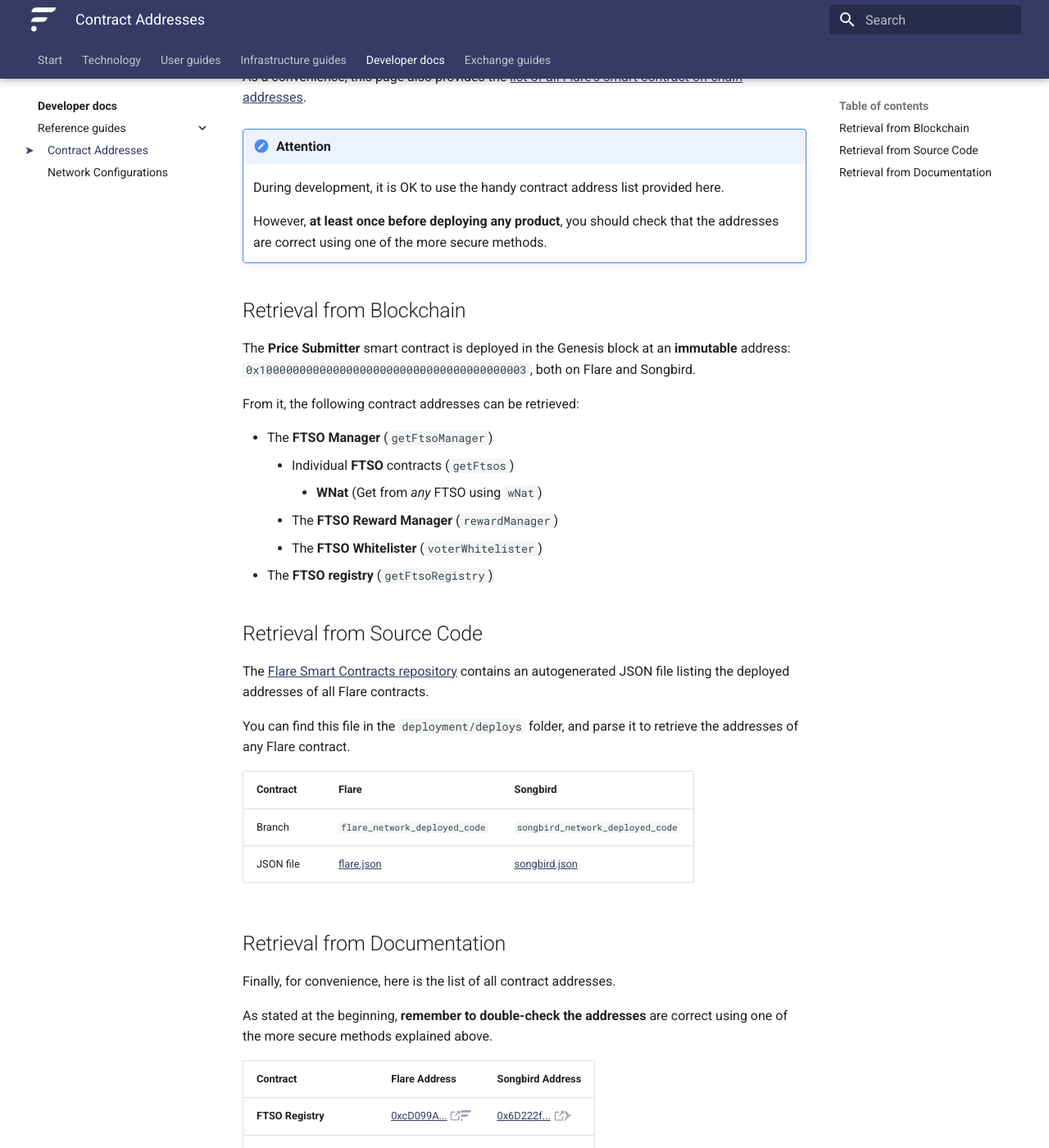
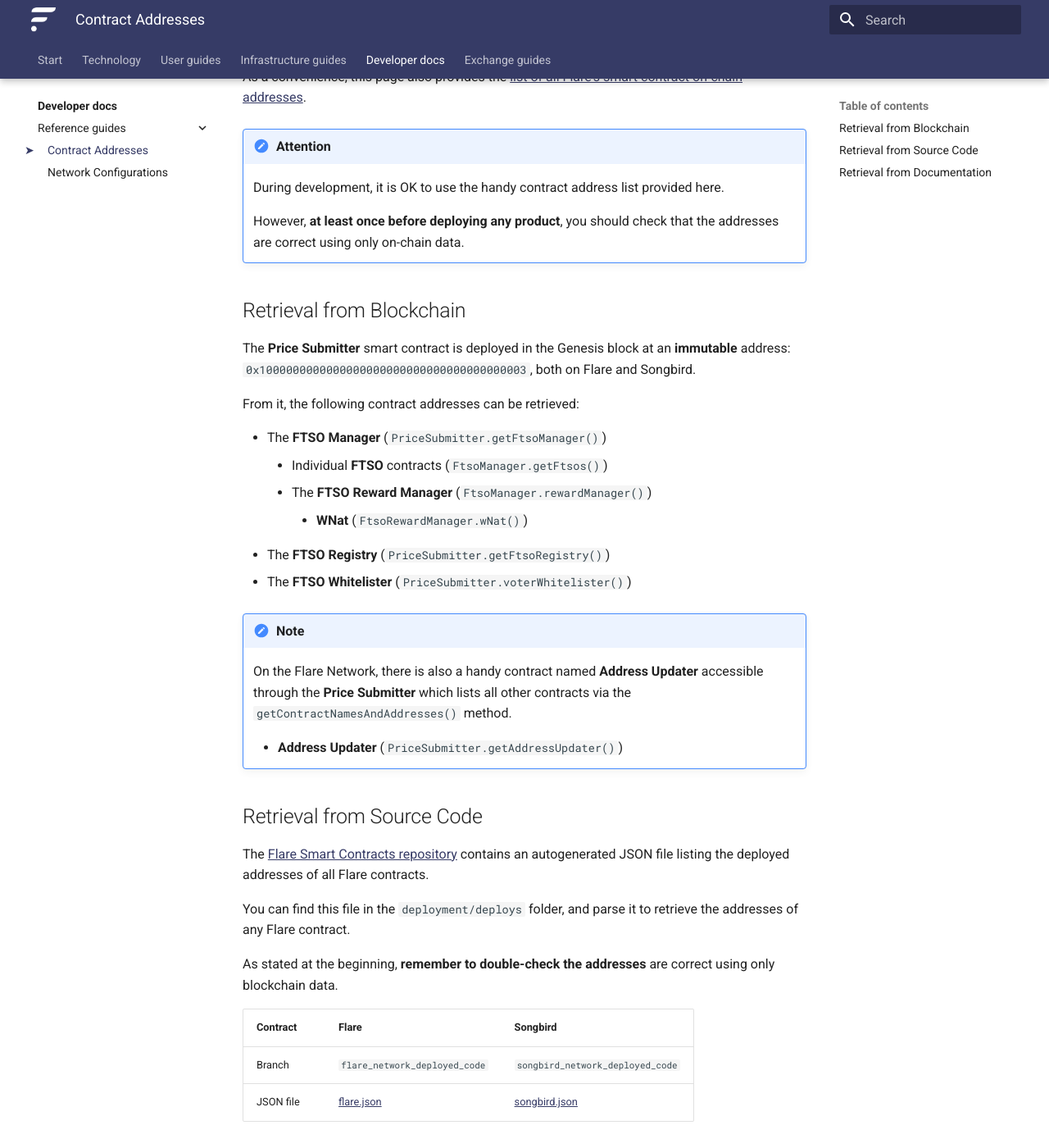
Before and after one commit to flare-foundation/docs, an MkDocs documentation site: the page built from docs/dev/reference/contracts.md, in a window 1280 px wide and 1400 px high, scrolled down 230 px. Shown: the whole window at 82% size. Built offline with MkDocs 1.6.1 and Material for MkDocs 9.7.7, drawn with Linux system fonts in a browser that asks for light colours; comment, search, counter and statistics services are not loaded; some of the changed text lies outside the part shown.

Commit message:
Reviewer feedback

```diff
--- a/docs/dev/reference/contracts.md
+++ b/docs/dev/reference/contracts.md
@@ -10,7 +10,7 @@
 
     During development, it is OK to use the handy contract address list provided here.
 
-    However, **at least once before deploying any product**, you should check that the addresses are correct using one of the more secure methods.
+    However, **at least once before deploying any product**, you should check that the addresses are correct using only on-chain data.
 
 ## Retrieval from Blockchain
 
@@ -18,18 +18,26 @@
 
 From it, the following contract addresses can be retrieved:
 
-- The **FTSO Manager** (`getFtsoManager`)
-    - Individual **FTSO** contracts (`getFtsos`)
-        - **WNat** (Get from _any_ FTSO using `wNat`)
-    - The **FTSO Reward Manager** (`rewardManager`)
-    - The **FTSO Whitelister** (`voterWhitelister`)
-- The **FTSO registry** (`getFtsoRegistry`)
+- The **FTSO Manager** (`PriceSubmitter.getFtsoManager()`)
+    - Individual **FTSO** contracts (`FtsoManager.getFtsos()`)
+    - The **FTSO Reward Manager** (`FtsoManager.rewardManager()`)
+        - **WNat** (`FtsoRewardManager.wNat()`)
+- The **FTSO Registry** (`PriceSubmitter.getFtsoRegistry()`)
+- The **FTSO Whitelister** (`PriceSubmitter.voterWhitelister()`)
+
+!!! note
+
+    On the Flare Network, there is also a handy contract named **Address Updater** accessible through the **Price Submitter** which lists all other contracts via the `getContractNamesAndAddresses()` method.
+
+    - **Address Updater** (`PriceSubmitter.getAddressUpdater()`)
 
 ## Retrieval from Source Code
 
 The [Flare Smart Contracts repository](https://gitlab.com/flarenetwork/flare-smart-contracts){target=_blank} contains an autogenerated JSON file listing the deployed addresses of all Flare contracts.
 
 You can find this file in the `deployment/deploys` folder, and parse it to retrieve the addresses of any Flare contract.
+
+As stated at the beginning, **remember to double-check the addresses** are correct using only blockchain data.
 
 | Contract  | Flare                               | Songbird                               |
 | --------- | ----------------------------------- | -------------------------------------- |
@@ -43,7 +51,7 @@
 
 Finally, for convenience, here is the list of all contract addresses.
 
-As stated at the beginning, **remember to double-check the addresses** are correct using one of the more secure methods explained above.
+As stated at the beginning, **remember to double-check the addresses** are correct using only blockchain data.
 
 | Contract                 | Flare Address                                  | Songbird Address                               |
 | ------------------------ | ---------------------------------------------- | ---------------------------------------------- |
```
